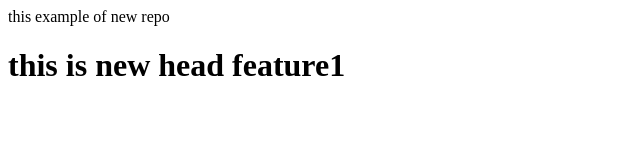
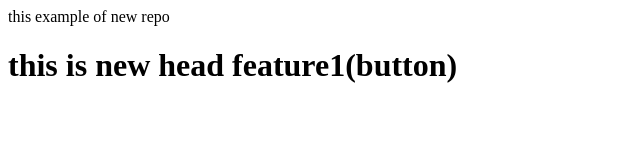
Before and after one commit to Mudimela-lakshmi18/localrepo, a plain HTML site: page index.html in a window 1280 px wide. Shown: the whole page, without its empty margins (0-640 px from the left). Drawn offline with Linux system fonts and the light colour scheme.

Commit message:
addbutton

```diff
--- a/index.html
+++ b/index.html
@@ -1,2 +1,2 @@
 <p>this example of new repo</p>
-<h1>this  is new head feature1</h1>
+<h1>this  is new head feature1(button)</h1>
```
